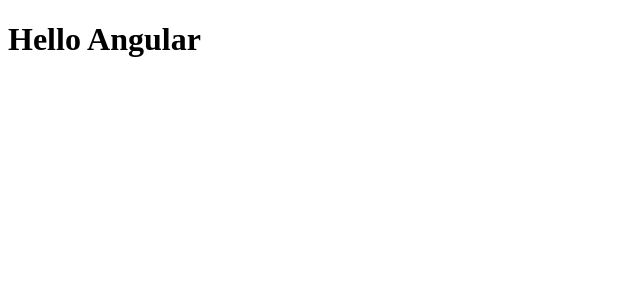
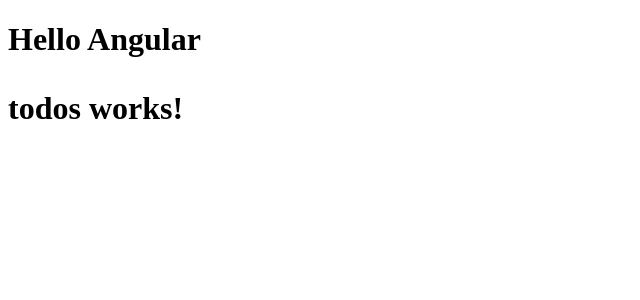
Before and after one commit to RexTesillio/ng2study, an Angular app: page / in a window 1280 px wide. Shown: the top 300 px of the page, without its empty margins (0-640 px from the left). Built offline with nearby package versions, Linux system fonts and the light colour scheme.

Commit message:
module chapter 2

```diff
--- a/src/app/app.component.html
+++ b/src/app/app.component.html
@@ -1,3 +1,4 @@
 <h1>
   {{title}}
+  <app-todos></app-todos>
 </h1>
--- a/src/app/app.module.ts
+++ b/src/app/app.module.ts
@@ -4,6 +4,7 @@
 import { HttpModule } from '@angular/http';
 
 import { AppComponent } from './app.component';
+import { TodoModule } from './todo/todo.module';
 
 @NgModule({
   declarations: [
@@ -11,8 +12,7 @@
   ],
   imports: [
     BrowserModule,
-    FormsModule,
-    HttpModule
+    TodoModule,
   ],
   providers: [],
   bootstrap: [AppComponent]
--- a/src/app/greeting.ts
+++ /dev/null
@@ -1,5 +0,0 @@
-export class Greeting {
-    sayHello(name: string){
-        console.log('hello ' + name);
-    }
-}
--- /dev/null
+++ b/src/app/todo/todos/todos.component.html
@@ -0,0 +1,3 @@
+<p>
+  todos works!
+</p>
--- /dev/null
+++ b/src/app/todo/todos/todos.component.ts
@@ -0,0 +1,15 @@
+import { Component, OnInit } from '@angular/core';
+
+@Component({
+  selector: 'app-todos',
+  templateUrl: './todos.component.html',
+  styleUrls: ['./todos.component.css']
+})
+export class TodosComponent implements OnInit {
+
+  constructor() { }
+
+  ngOnInit() {
+  }
+
+}
--- a/src/main.ts
+++ b/src/main.ts
@@ -3,13 +3,9 @@
 
 import { AppModule } from './app/app.module';
 import { environment } from './environments/environment';
-import {Greeting} from './app/greeting';
 
 if (environment.production) {
   enableProdMode();
 }
 
 platformBrowserDynamic().bootstrapModule(AppModule);
-
-const g= new Greeting();
-g.sayHello('rex');
```
Also changed, not shown: src/app/todo/todo.module.ts (added, +12 -0 lines), src/app/todo/todos/todos.component.css (added), 1 other file (tests, documents, lock files or other folders).
